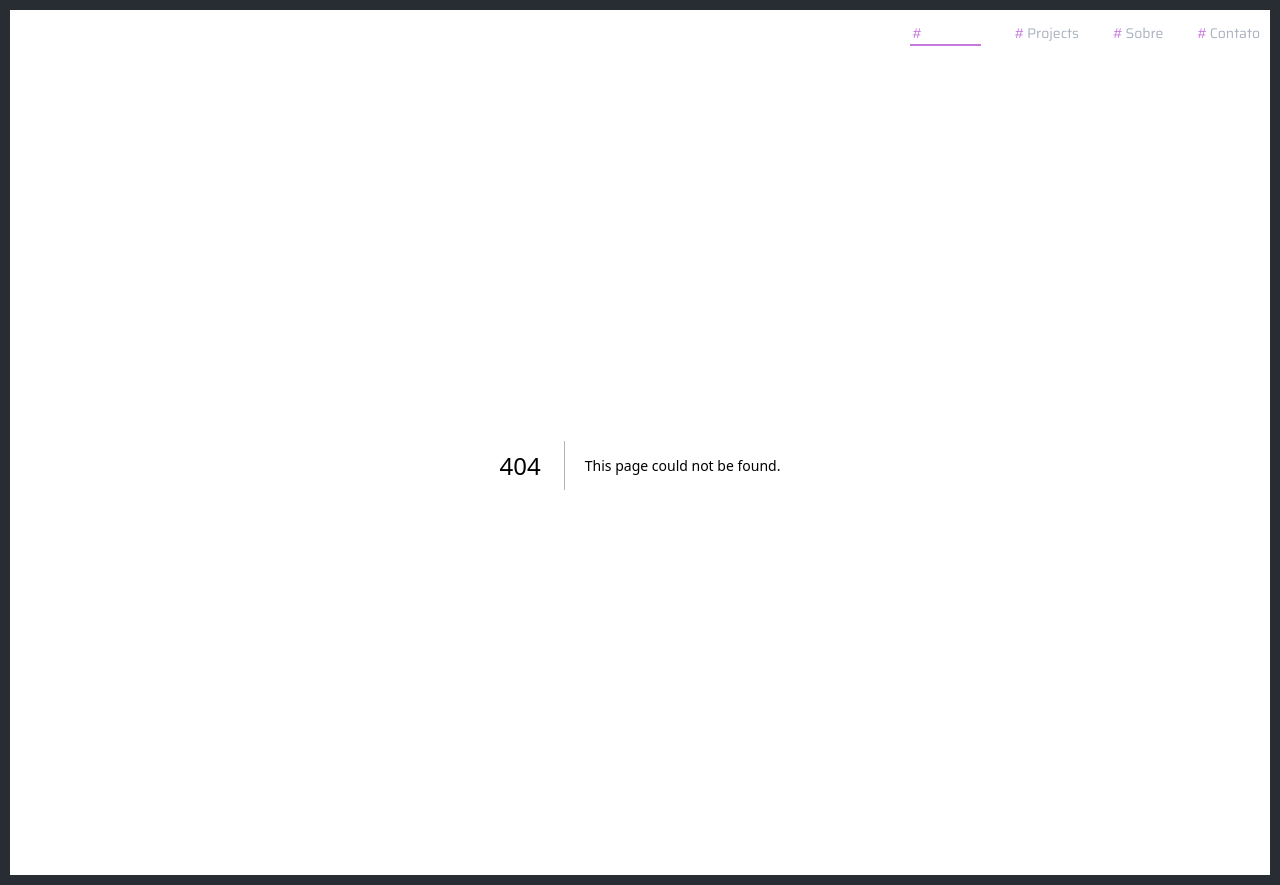
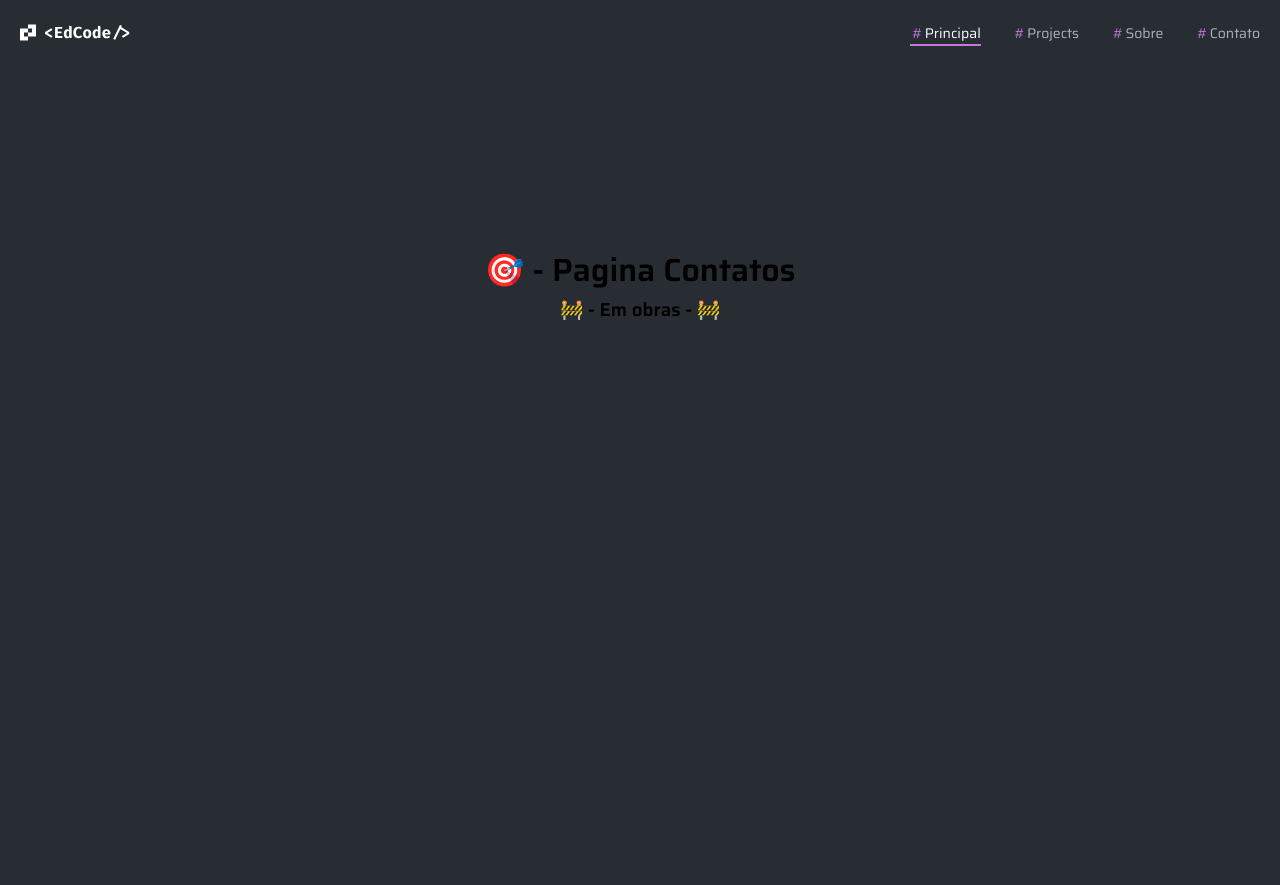
Before and after one commit to edfragoso/portfolio, a Next.js app in the folder new-portfolio/: page /contact in a window 1280 px wide. Before the commit this address had no page. After the commit the page ends 800 px from the top, so only its background shows below. Built offline with nearby package versions, Linux system fonts and the light colour scheme.

Commit message:
feat: create contactPage

```diff
--- /dev/null
+++ b/new-portfolio/src/app/contact/page.tsx
@@ -0,0 +1,19 @@
+"use client"
+import styled from "styled-components";
+
+const Temp = styled.main`
+  display: flex;
+  align-items: center;
+  justify-content: center;
+  flex-direction: column;
+  margin-top: 200px;
+`;
+
+export default function Contact() {
+  return (
+    <Temp>
+      <h1>🎯 - Pagina Contatos</h1>
+      <h3>🚧 - Em obras - 🚧</h3>
+    </Temp>
+  );
+}
```
